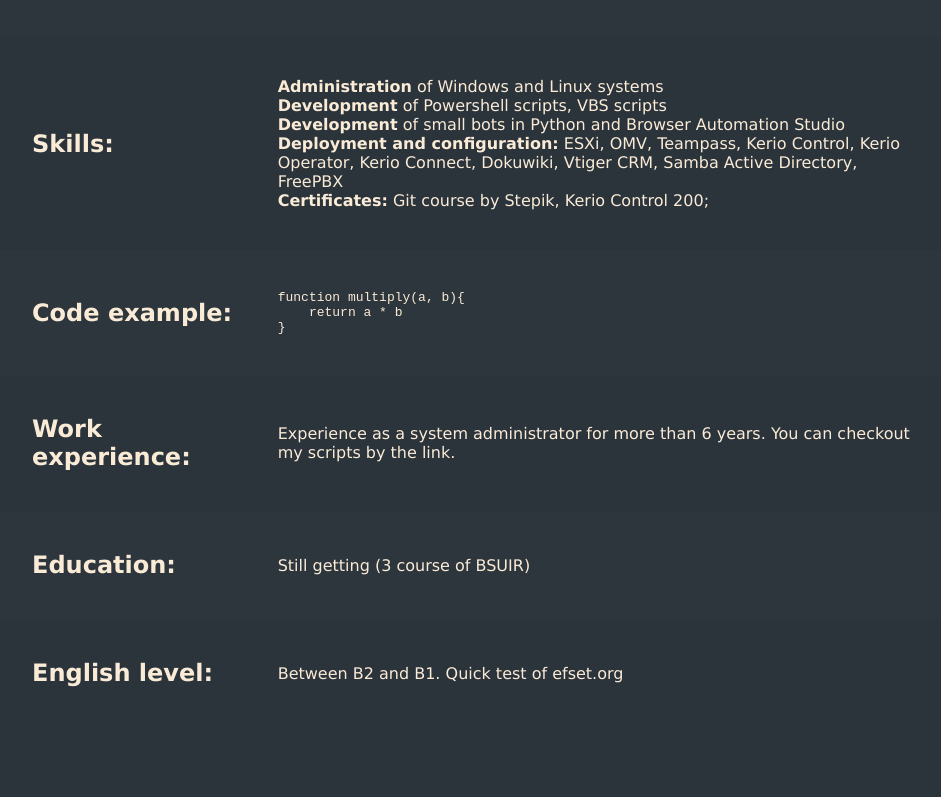
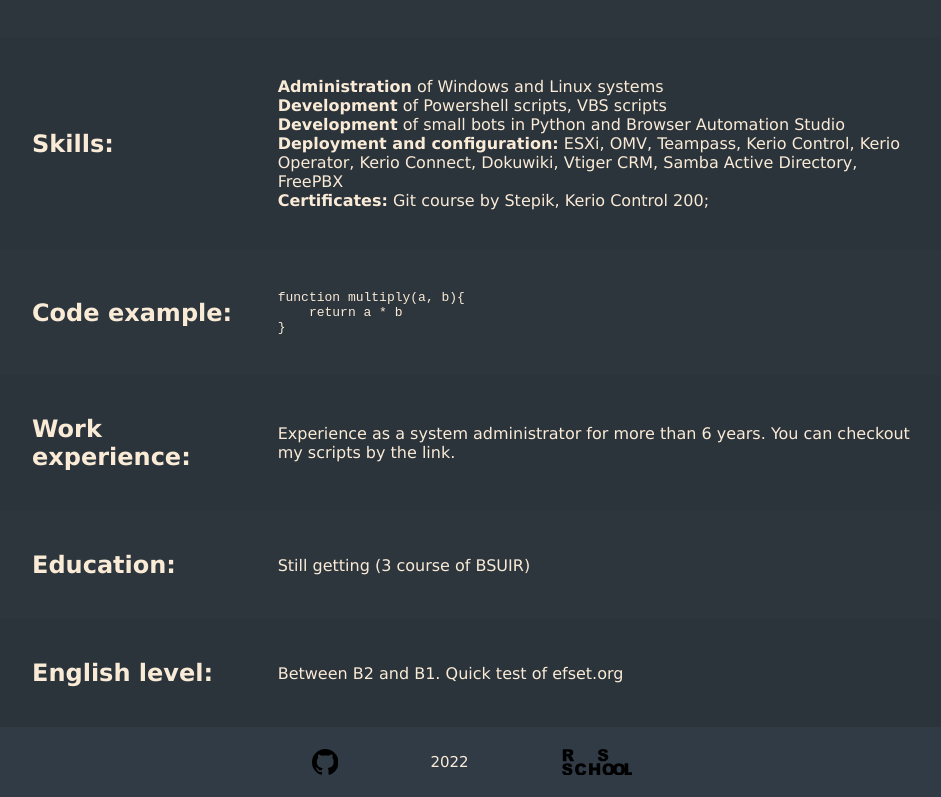
Before and after one commit to Naysa3r/rsschool-cv, a plain HTML site: page index.html in a window 1280 px wide. Shown: the part 782-1579 px from the top of the page, without its empty margins (168-1109 px from the left). Before the commit the page ends 1509 px from the top, so only its background shows below. Drawn offline with Linux system fonts and the light colour scheme.

Commit message:
feat: add footer

```diff
--- a/index.html
+++ b/index.html
@@ -22,7 +22,7 @@
         <main>
             <section id="about">
                 <div class="about_left">
-                    <h1>Ilya Makhnach</h1>
+                    <h1>Ilya <yellowish>Makhnach</yellowish></h1>
                     <p class="subscribe_text">Beginner Web Developer </p>
                 </div>
                 <div class="about_right">
@@ -102,7 +102,9 @@ function multiply(a, b){
             </section>
         </main>
         <footer>
-
+            <a class="svg_position_github" href="https://github.com/Naysa3r"></a>
+            <span>2022</span>
+            <a class="svg_position_rsschool" href="https://rs.school/js-stage0/"></a>
         </footer>
     </body>
 </html>
--- a/styles/style.css
+++ b/styles/style.css
@@ -8,8 +8,18 @@ body {
 
 }
 
-header{
+header {
     line-height: 30px;
+}
+
+footer {
+    line-height: 30px;
+    font-size: 15px;
+    padding: 20px;
+    display: flex;
+    padding: 20px 480px;
+    justify-content: space-between;
+    background-color:#313b46;
 }
 
 nav {
@@ -114,3 +124,20 @@ h2, h3, p, pre {
 .colorized {
     background-color: #2d353d;
 }
+
+.svg_position_github {
+    display: block;
+    background: url(../images/github.svg);
+    background-size: cover;
+    height: 1.7em;
+    width: 1.7em;
+    align-self: center;
+}
+.svg_position_rsschool {
+    display: inline-block;
+    background: url(../images/rs_school.svg);
+    background-size: cover;
+    height: 1.7em;
+    width: 4.7em;
+    align-self: center;
+}
```
Also changed, not shown: images/github.svg (added), images/rs_school.svg (added).
